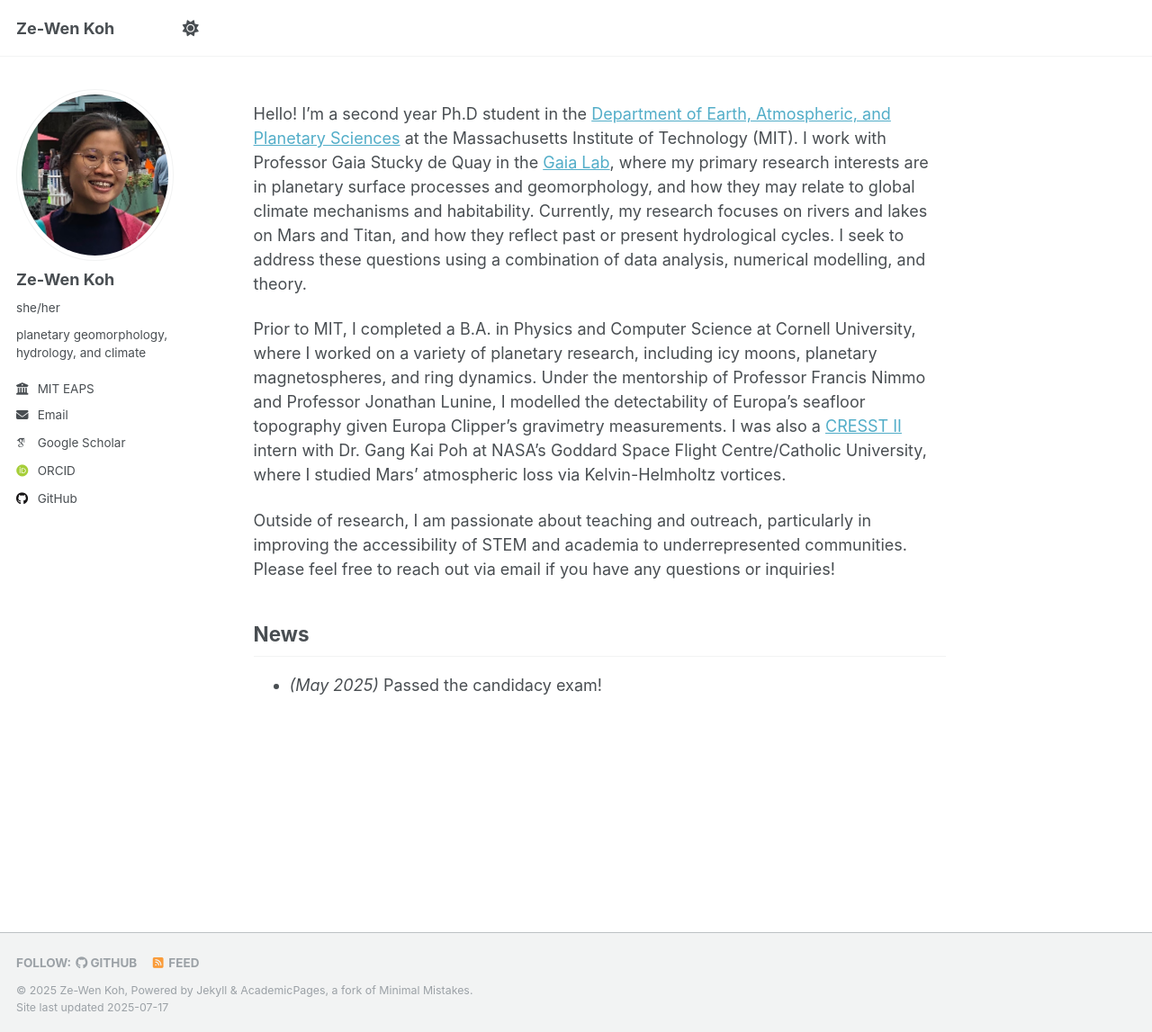
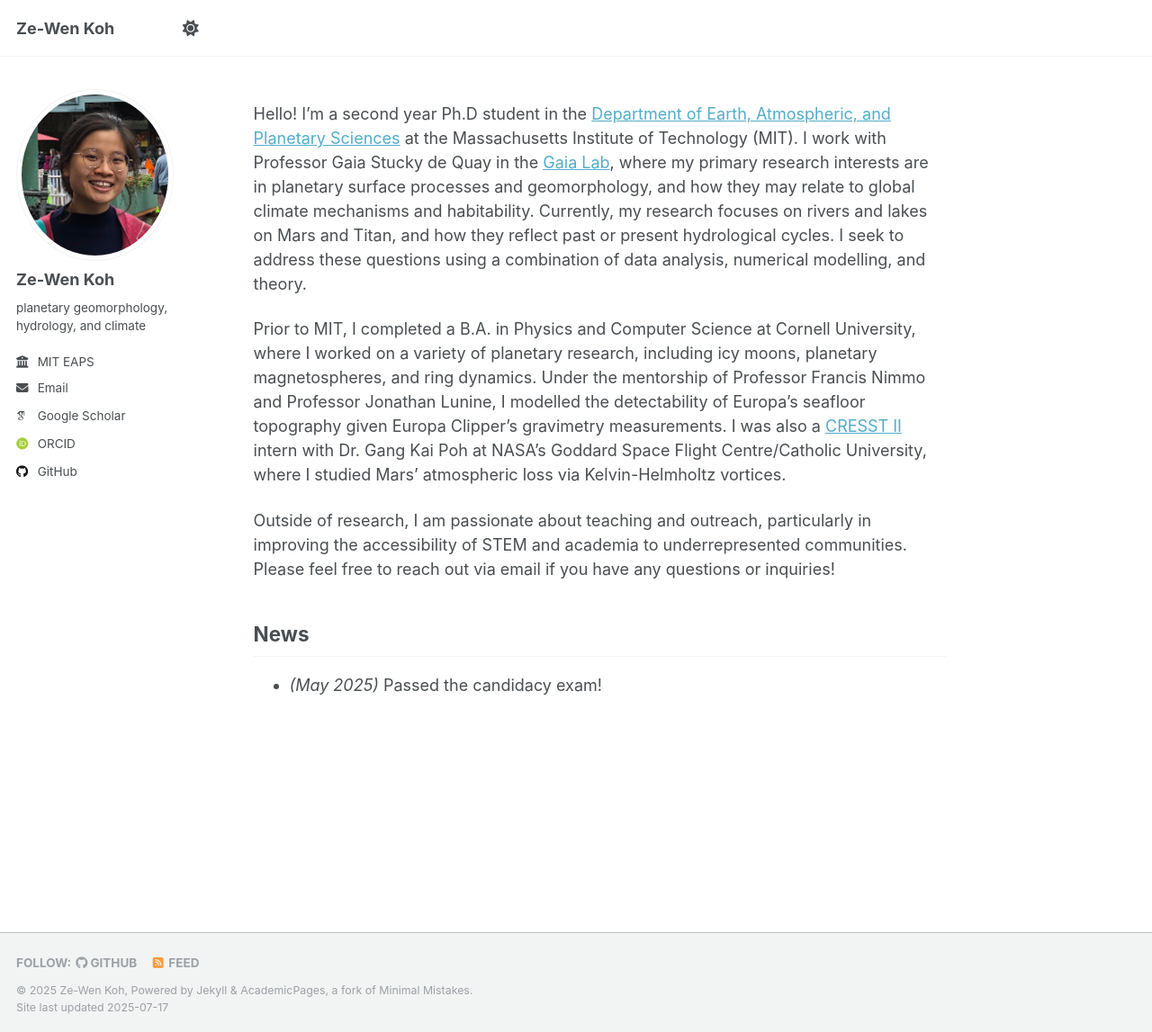
Before and after one commit to kohzewen/kohzewen.github.io, a Jekyll site: the page built from _pages/about.md, in a window 1280 px wide and 1147 px high. Shown: the whole window at 90% size. Built offline with Jekyll 4.4.1, drawn with Linux system fonts in a browser that asks for light colours; some web fonts are replaced.

Commit message:
edit sidebar

```diff
--- a/_config.yml
+++ b/_config.yml
@@ -24,7 +24,7 @@ author:
   # Biographic information
   avatar           : "headshot.jpg"
   name             : "Ze-Wen Koh"
-  pronouns         : "she/her"
+  pronouns         : # "she/her"
   bio              : "planetary geomorphology, hydrology, and climate"
   location         :
   employer         : "MIT EAPS"
```
